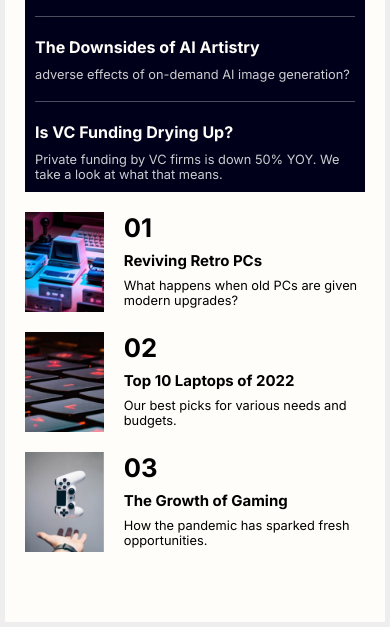
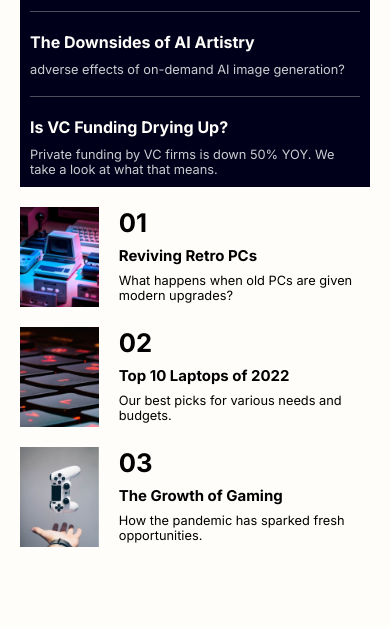
Before and after one commit to 111SkaSkaSka111/Frontend-Mentor-News-homepage, a plain HTML site: page index.html in a window 390 px wide. Shown: the part 724-1351 px from the top of the page. Drawn offline with Linux system fonts and the light colour scheme.

Commit message:
remove border

```diff
--- a/assets/css/style.css
+++ b/assets/css/style.css
@@ -191,7 +191,6 @@ nav ul li:hover {
     body {
         width: 100%;
         height: fit-content;
-        border: 5px solid #eee;
         padding: 0 0 50px 0;
     }
 
```
